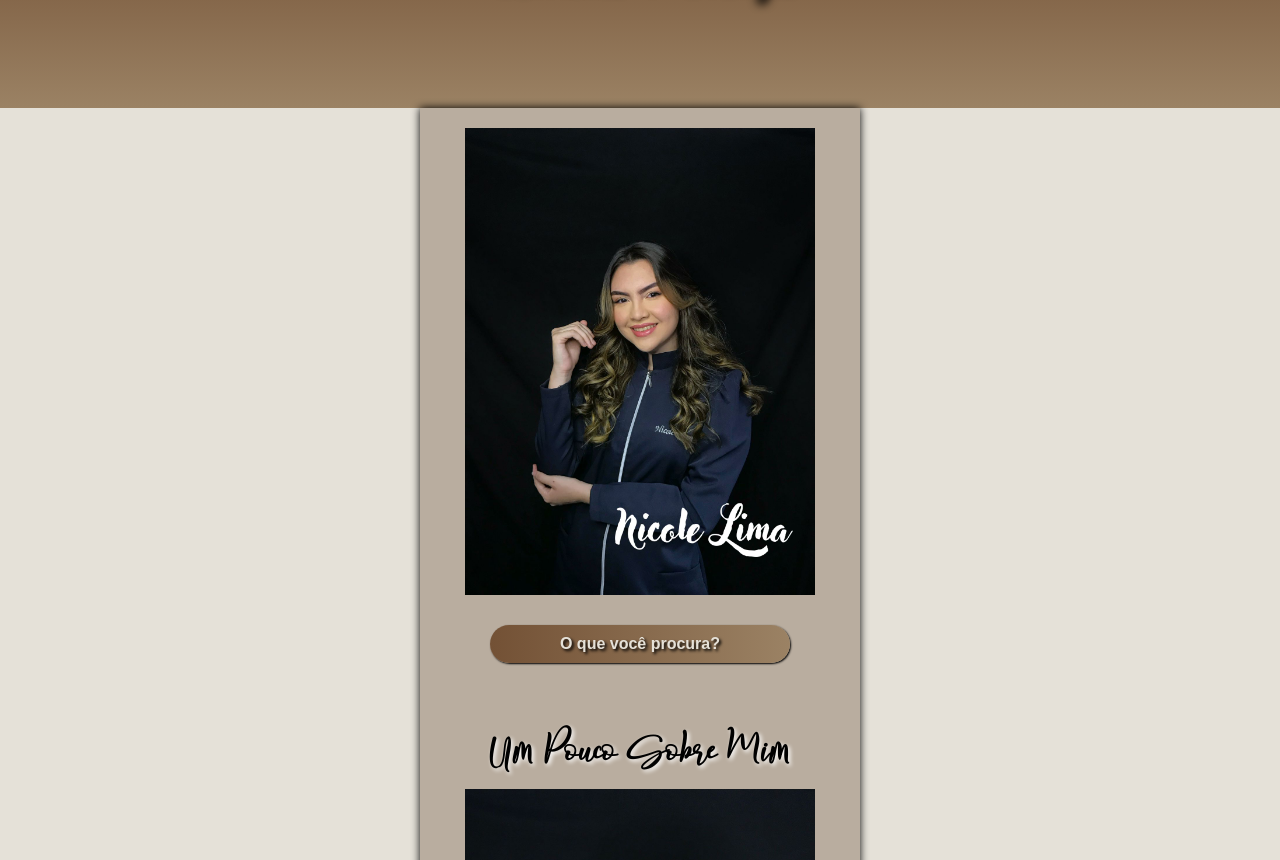
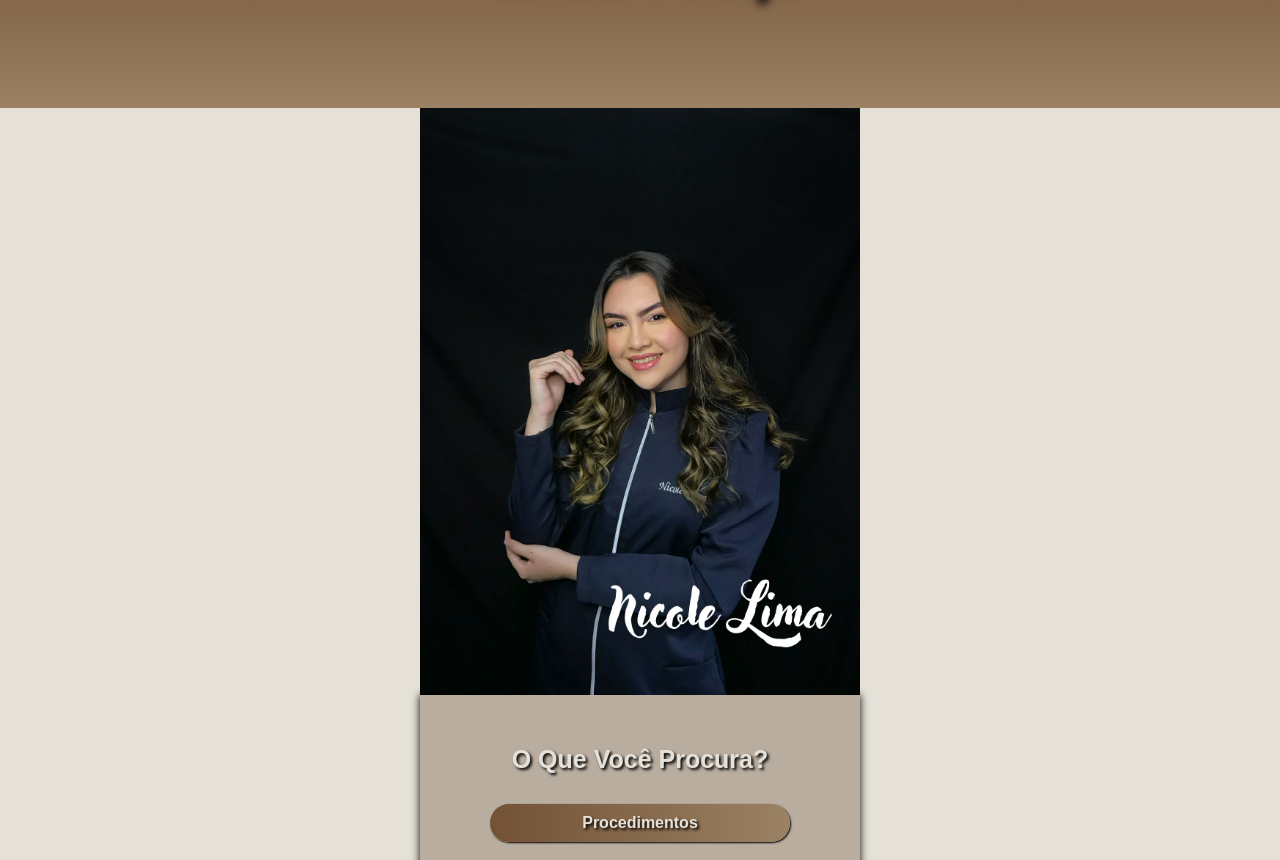
Before and after one commit to viniciusborges02/projeto-estetica, a plain HTML site: page index.html in a window 1280 px wide. Shown: the part 92-952 px from the top of the page. Drawn offline with Linux system fonts and the light colour scheme.

Commit message:
atualização

```diff
--- a/estilo/style.css
+++ b/estilo/style.css
@@ -71,28 +71,24 @@ header > p {
     padding-bottom: 20px;
 }
 
-menu{
-    display: none;
-}
 
 menu > ul{
     list-style-type: none;
 }
 
-span#menu{
+
+h1#proc{
+    font-size: 25px;
     font-family: var(--fonte-padrao);
     font-weight: bolder;
     color: var(--cor2);
-    background-image: linear-gradient(to right, var(--cor1), var(--cor4));
     list-style: none;
     text-align: center;
     display: block;
     cursor: pointer;
-    padding: 10px;
     margin: 30px 50px 30px 50px;
-    border-radius: 20px;
     text-shadow: 2px 2px 3px black;
-    box-shadow: 1px 1px 2px black;
+
 }
 
 main{
@@ -106,13 +102,9 @@ main{
     border-bottom-right-radius: 10px;
 }
 
-main img{
+img#first {
 
-    width: 100%;
-    height: 100%;
-    max-width: 350px;
-    display: block;
-    margin: auto;
+max-width: 440px;
 
 
 }
@@ -124,6 +116,12 @@ h1.sobre {
     padding-top: 30px;
     margin: 10px;
     text-shadow: 2px 2px 4px white;
+}
+
+img{
+    max-width: 400px;
+    display: block;
+    margin: auto;
 }
 
 
@@ -154,7 +152,7 @@ article li{
     list-style: none;
     text-align: center;
     padding: 10px;
-    margin: 30px 100px 30px 100px;
+    margin: 30px 50px 30px 50px;
     border-radius: 20px;
     text-shadow: 2px 2px 3px black;
     box-shadow: 1px 1px 2px black;
--- a/index.html
+++ b/index.html
@@ -13,11 +13,13 @@
         <h1>Estética e Beleza</h1>
     </header>
 </body>
+<img id="first"  src="imagens/Nicole Lima.jpg" alt="Nicole Santos">
 <main>
+
     <article>
-        <img src="imagens/Nicole Lima.jpg" alt="Nicole Santos">
 
-        <span id="menu" class="menu-itens" onclick="clickMenu()">O que você procura?</span>
+
+        <h1 id="proc">O Que Você Procura?</h1>
         <menu id="itens">
             <ul>
                 <a href="#">
@@ -42,14 +44,6 @@
 
 </main>
 
-<script>
-    function clickMenu(){
-        if(itens.style.display == 'block')
-        {itens.style.display = 'none'} else {
-            itens.style.display = 'block'
-        }
-    }
-</script>
 
 <footer>
      <p>Site Desenvolvido por <a href="https://instagram.com/el_borges19?igshid=ZDdkNTZiNTM=" target="_blank">Vinicius Borges</a></p>
```
Also changed, not shown: imagens/n3.jpg (added).
